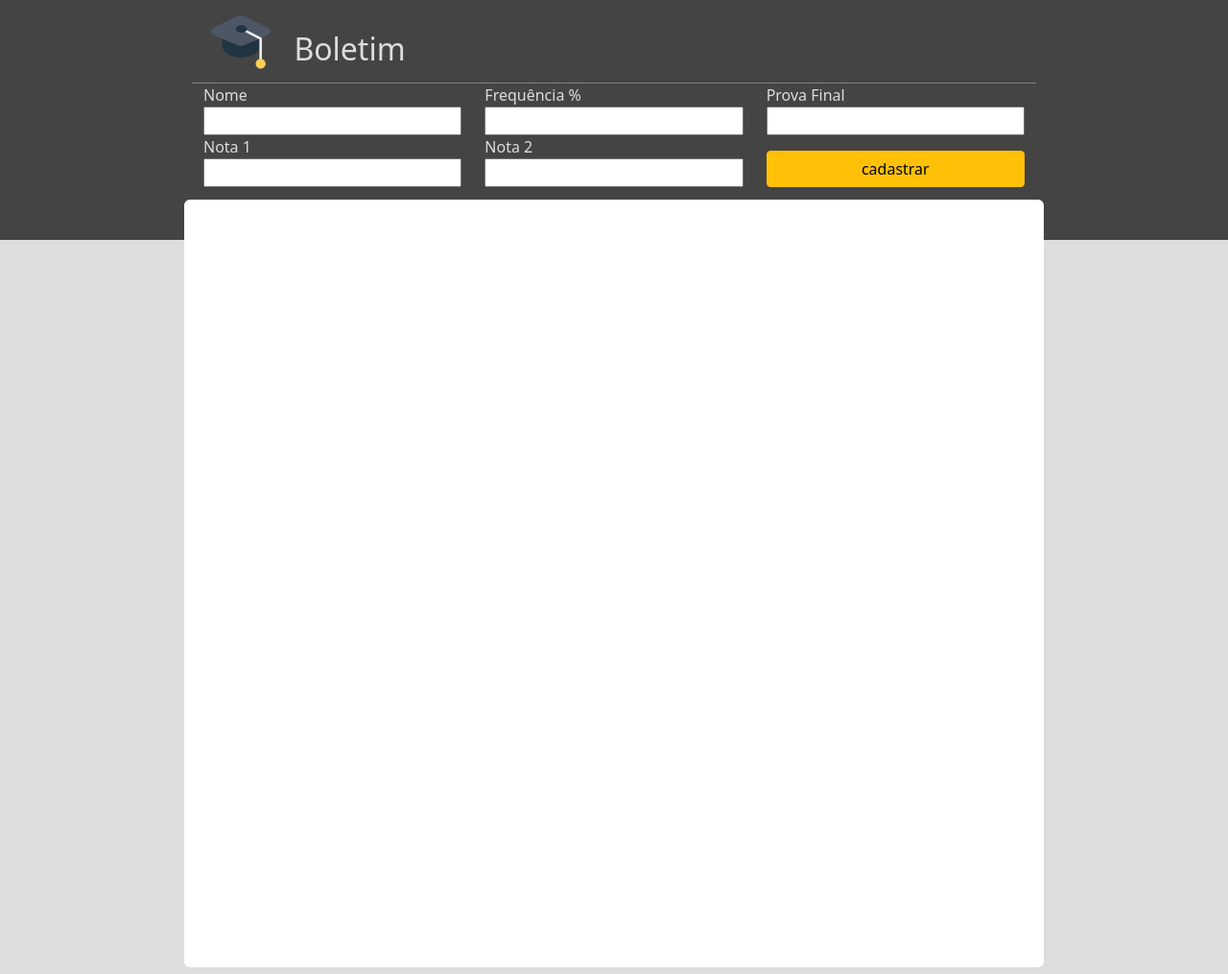
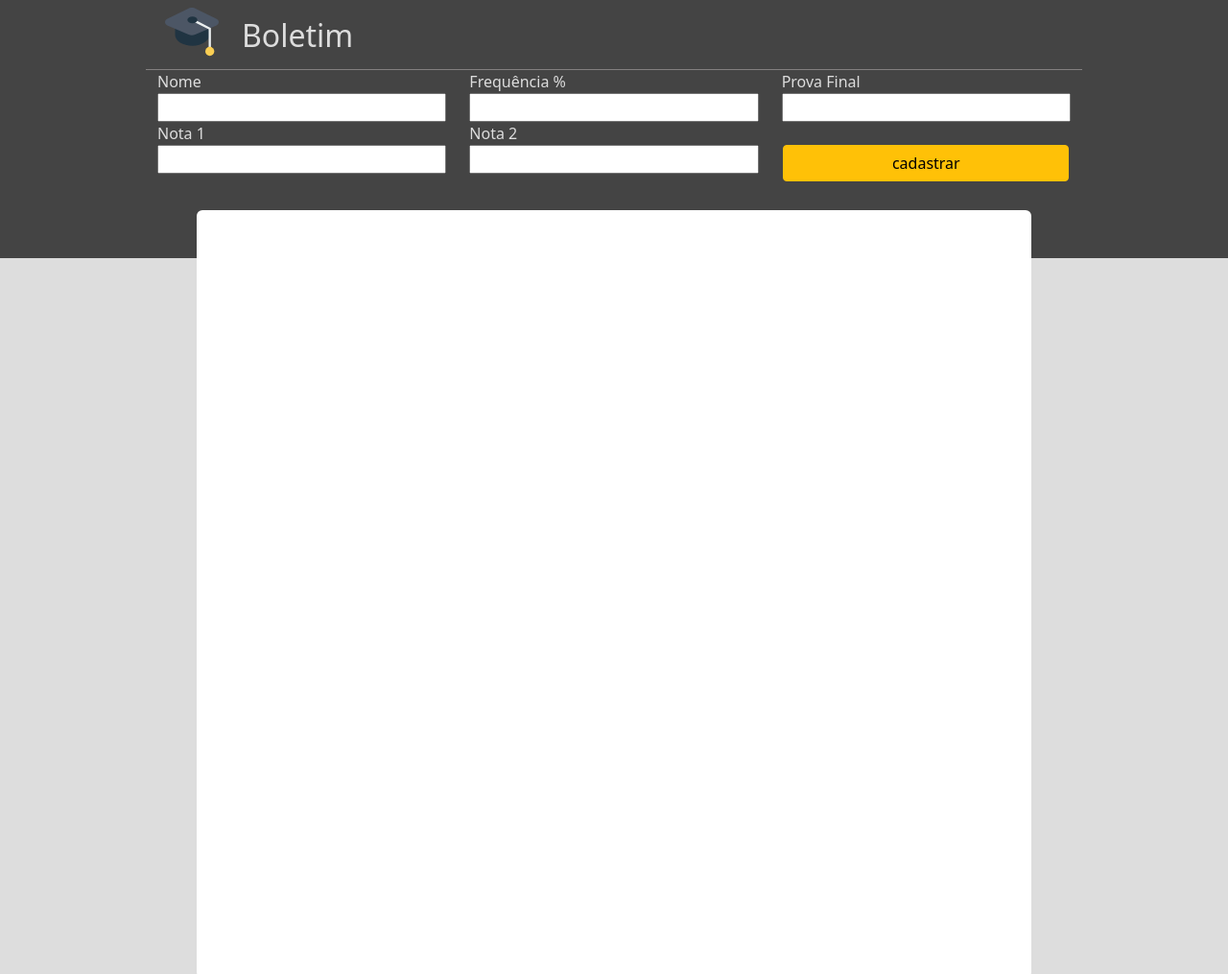
Before and after one commit to Luis-Felipe-Porto/Boletim, a plain HTML site: page index.html in a window 1280 px wide. Shown: the top 1015 px of the page at 96% size. Drawn offline with nearby package versions, Linux system fonts and the light colour scheme.

Commit message:
finalizando ajustes na tabela

```diff
--- a/controller/AlunoController.js
+++ b/controller/AlunoController.js
@@ -22,7 +22,7 @@ class AlunoControler{
         this.limpaFormulario();
 
         if( aluno.situacao == 'PROVA FINAL'){
-            aluno.situacao = calcularNotaFinal(aluno)
+            aluno.situacao = this.calcularNotaFinal(aluno)
         }
         this._alunoView.update(this._boletim);
     }
@@ -49,7 +49,7 @@ class AlunoControler{
         return aluno.media;
     }
     calcularNotaFinal(aluno){
-       return _calcularMedia(aluno) + _calcularMediaFinal(aluno) < 50 ? 'REPROVADO': 'APROVADO'
+       return this._calcularMedia(aluno) + this._calcularMediaFinal(aluno) < 50 ? 'REPROVADO': 'APROVADO'
     }
     _validacao(aluno){
         let erros =[];
--- a/index.html
+++ b/index.html
@@ -11,33 +11,33 @@
     <div id="mensagem" class="mensagem">
 
     </div>
-    <div class="form-data mb-2">
-        <form action="" id="cadastro-aluno" class="formulario row form d-flex p-2">
+    <div class="form-data row">
+        <form action="" id="cadastro-aluno" class="formulario row form d-flex">
             <div class="logo row  d-flex p-2">
                 <img src="utils/assets/hat-school.svg" alt="logo" class="img-fluid col-6">
                 <h2 class="title col-6 align-self-end">Boletim</h2>
             </div>
-            <div class="col-4">
+            <div class="col-md-4 col-sm-12 ">
                 <label for="nome">Nome</label>
                 <input type="text" id="nome" class="col-12" required>
             </div>
-            <div class="col-4">
+            <div class="col-md-4 col-sm-6">
                 <label for="frequencia">Frequência %</label>
                 <input type="text" id="frequencia" class="col-12"required>
             </div>
-            <div class="col-4">
+            <div class="col-md-4 col-sm-6">
                 <label for="provafinal">Prova Final</label>
                 <input type="text" id="provafinal" class="col-12">
             </div>
-            <div class="col-4">
+            <div class="col-md-4 col-sm-6">
                 <label for="number">Nota 1</label>
                 <input type="text" id="nota1" required class="col-12">
             </div>
-            <div class="col-4">
+            <div class="col-md-4 col-sm-6">
                 <label for="number">Nota 2</label>
                 <input type="text" id="nota2" required class="col-12">
             </div>
-            <div class="col-4 align-self-end">
+            <div class="col-md-4 col-sm-6 align-self-end mt-4">
                 <div class="row justify-content-center">
                     <button type="submit" class="btn btn-warning col-11">cadastrar</button>
                 </div>
@@ -46,10 +46,14 @@
 
         </form>
     </div>
+        <div class="row">
+            <div id="js-alunoView" class="aluno-view table-responsive col-md-8 col-sm-12 ">
 
-    <div id="js-alunoView" class="aluno-view">
+            </div>
+        </div>
 
-    </div>
+
+
 
 
 </body>
--- a/style.css
+++ b/style.css
@@ -3,23 +3,20 @@ body{
     background: #dddddd;
 }
 .form-data{
-
-    height: 250px;
     background: #444444;
-    margin: auto;
+    /* margin: auto; */
     color: #dddddd;
 }
 .aluno-view{
     height: 100vh;
-    width: 70%;
     background: #ffff;
     margin: -50px auto auto auto;
     border-radius: 6px;
 }
 .formulario{
-    width: 70%;
     margin: auto;
-
+   max-width: 1000px;
+   margin-bottom: 80px;
 }
 .mensagem{
     width: 100%;
@@ -28,7 +25,7 @@ body{
     background: #444444;
 }
 .logo img{
-    width: 10%;
+    width: 5rem;
 }
 .logo{
     margin: auto;
--- a/view/AlunoView.js
+++ b/view/AlunoView.js
@@ -7,8 +7,8 @@ class AlunoView{
         return `<table class="table table-striped table-hover">
         <thead>
             <th>Nome</th>
-            <th>Nota 1</th>
-            <th>Nota 2</th>
+            <th>Nota1</th>
+            <th>Nota2</th>
             <th>Frequência</th>
             <th>Final</th>
             <th>Media</th>
```
